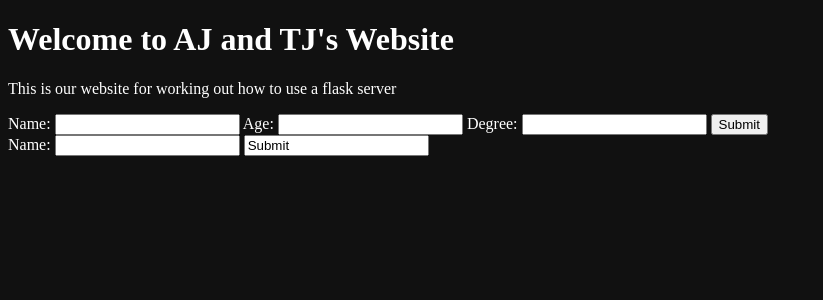
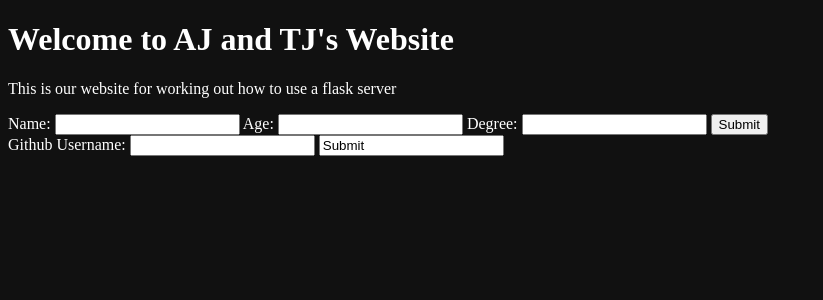
Before and after one commit to SovietMeteor10/Flask_Server_Practice, a Flask app: page / in a window 1280 px wide. Shown: the top 300 px of the page, without its empty margins (0-823 px from the left). Run offline with Flask 3, Linux system fonts and the light colour scheme.

Commit message:
new styles and gitname fix

```diff
--- a/app.py
+++ b/app.py
@@ -54,7 +54,7 @@ def process_query(query_string):
     if "is the largest:" in query_string:
         numbers = re.findall(r"\d+", query_string)
         return str(max([int(num) for num in numbers]))
-
+    """
     if "is both a square and a cube:" in query_string:
 
         numbers = re.findall(r"\d+", query_string)
@@ -65,7 +65,7 @@ def process_query(query_string):
             if (pow(i, 1 / 2).is_integer() and pow(i, 1 / 3).is_integer())
         ]
         return ", ".join(map(str, val))
-
+    """
     if "are primes" in query_string:
         numbers = re.findall(r"\d+", query_string)
         vals = [int(num) for num in numbers]
--- a/static/styles.css
+++ b/static/styles.css
@@ -2,3 +2,8 @@ body {
     background-color: rgb(17, 17, 17);
     color: white;
 }
+
+.page-content {
+    margin: 10px;
+    border: 1px, white;
+}
--- a/templates/index.html
+++ b/templates/index.html
@@ -5,7 +5,7 @@
 <link rel="stylesheet" href="/static/styles.css"/>
 </head>
 <body>
-
+	<div classname = "page-content">
 		<h1>Welcome to AJ and TJ's Website</h1>
 		<p>This is our website for working out how to use a flask server</p>
 
@@ -20,10 +20,10 @@
 		</form>
 
 		<form action="/submit_gitname" method="post">
-	<label for="usernamefield">Name:</label>
+			<label for="usernamefield">Github Username:</label>
 			<input type="text" id="usernamefield" name="username">
 			<input type="submit_gitname" value="Submit">
 		</form>
-
+	</div>
 </body>
 </html>
```
Lines whose indentation alone changed are shown as unchanged.
